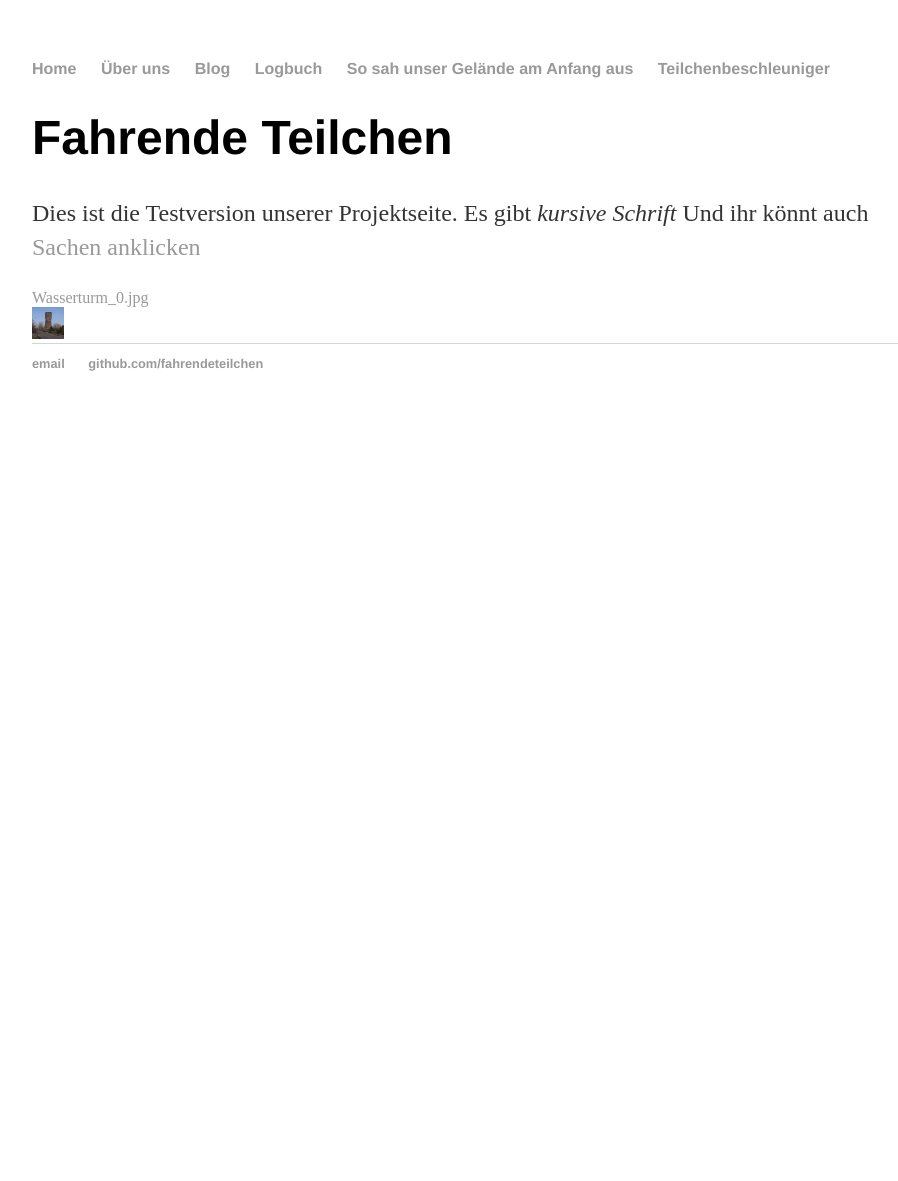
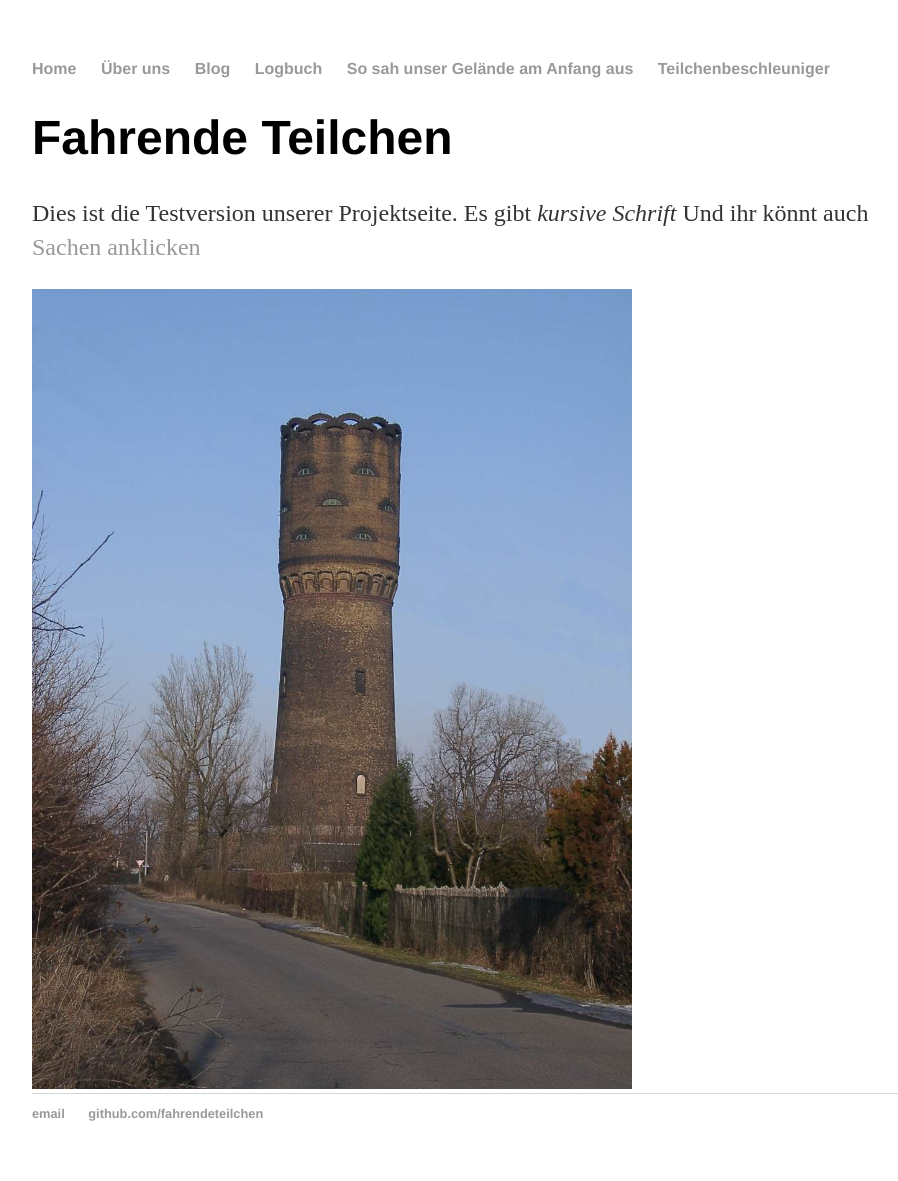
Before and after one commit to fahrendeteilchen/fahrendeteilchen.github.io, a Jekyll site: the page built from index.html, in a window 1280 px wide. Shown: the whole page, without its empty margins (160-1058 px from the left). Built offline with Jekyll 4.4.1, drawn with Linux system fonts in a browser that asks for light colours; before the commit the page ends 900 px from its top, so only the background shows below that.

Commit message:
Update index.html

```diff
--- a/index.html
+++ b/index.html
@@ -7,5 +7,4 @@ title: FahrendeTeilchen
   <p>Dies ist die Testversion unserer Projektseite. Es gibt <em>kursive Schrift</em> Und ihr könnt auch <a href="/text/angeklickt">Sachen anklicken</a></p>
 
 </div><!-- /.blurb -->
-  <a href="./Bilder/Wasserturm_0.jpg">Wasserturm_0.jpg</a><br>
-<img src="./Bilder/Wasserturm_0.jpg" alt="some text" width=32 height=32>
+<img src="./Bilder/Wasserturm_0.jpg" alt="some text" width=600>
```
